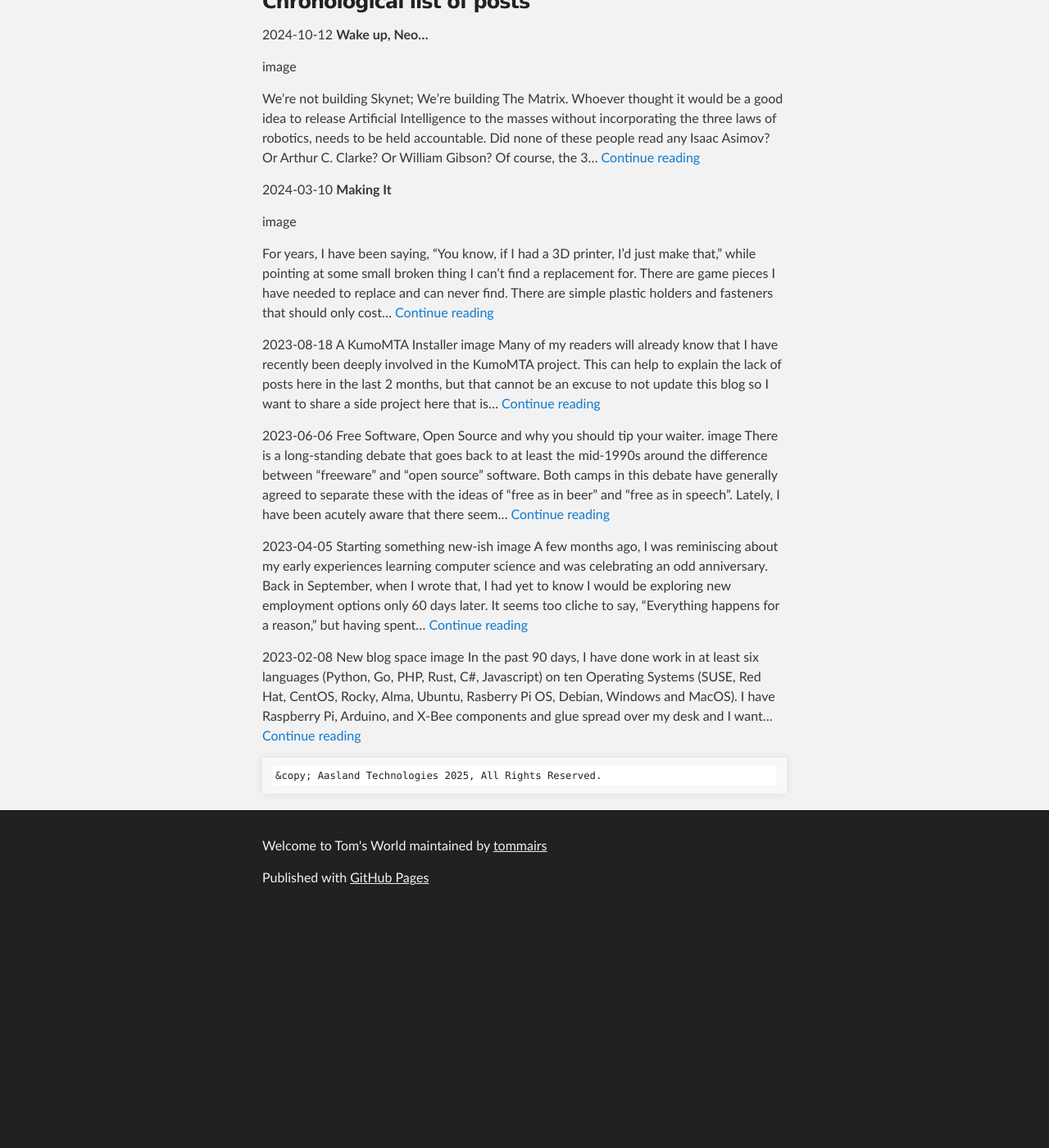
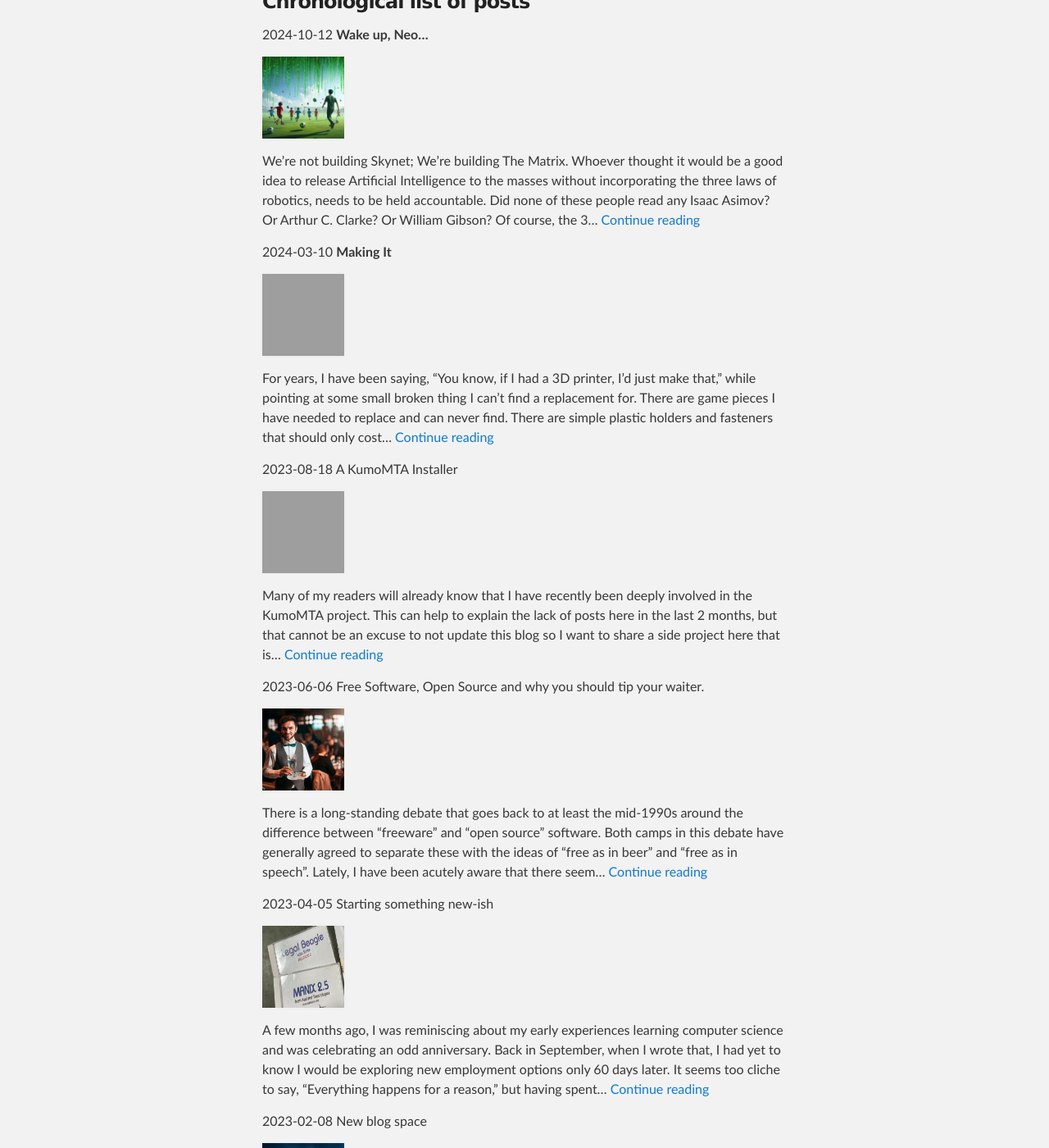
Before and after one commit to tommairs/aasland.github.io, a Jekyll site: the page built from aaslandblog.md, in a window 1280 px wide and 1400 px high, scrolled down 354 px. Shown: the whole window at 82% size. Built offline with Jekyll 4.4.1, drawn with Linux system fonts in a browser that asks for light colours; before the commit the page ends 1471 px from its top, so only the background shows below that; some of the changed text lies outside the part shown.

Commit message:
Update aaslandblog.md

```diff
--- a/aaslandblog.md
+++ b/aaslandblog.md
@@ -11,36 +11,44 @@ Like what you see? [DONATE A COFFEE](https://donate.stripe.com/5kA4hi82GghS8Ny9A
 
 2024-10-12  **Wake up, Neo...**
 
-image
+<img src="https://tommairs.github.io/images/matrix-and-soccer.jpeg" width="100" height="100">
 
 We’re not building Skynet; We’re building The Matrix. Whoever thought it would be a good idea to release Artificial Intelligence to the masses without incorporating the three laws of robotics, needs to be held accountable. Did none of these people read any Isaac Asimov? Or Arthur C. Clarke? Or William Gibson? Of course, the 3… [Continue reading](https://blog.aasland.com/2024/10/12/wake-up-neo/)
 
 
 2024-03-10  **Making It**
 
-image
+<img src="https://tommairs.github.io/images/Jeepclip.png" width="100" height="100">
 
 For years, I have been saying, “You know, if I had a 3D printer, I’d just make that,” while pointing at some small broken thing I can’t find a replacement for. There are game pieces I have needed to replace and can never find. There are simple plastic holders and fasteners that should only cost… [Continue reading](https://blog.aasland.com/2024/03/10/making-it/)
 
 2023-08-18
 A KumoMTA Installer
-image
+
+<img src="https://tommairs.github.io/images/Installgears.jpg" width="100" height="100">
+
 Many of my readers will already know that I have recently been deeply involved in the KumoMTA project. This can help to explain the lack of posts here in the last 2 months, but that cannot be an excuse to not update this blog so I want to share a side project here that is… [Continue reading](https://blog.aasland.com/2023/08/18/a-kumomta-installer/)
 
 2023-06-06
 Free Software, Open Source and why you should tip your waiter.
-image
+
+<img src="https://tommairs.github.io/images/waiter-with-water.jpg" width="100" height="100">
+
 There is a long-standing debate that goes back to at least the mid-1990s around the difference between “freeware” and “open source” software. Both camps in this debate have generally agreed to separate these with the ideas of “free as in beer” and “free as in speech”. Lately, I have been acutely aware that there seem… [Continue reading](https://blog.aasland.com/2023/06/06/free-software-open-source-and-why-you-should-tip-your-waiter/)
 
 2023-04-05
 Starting something new-ish
-image
+
+<img src="https://tommairs.github.io/images/IMG_9609-1536x1056.jpg" width="100" height="100">
+
 A few months ago, I was reminiscing about my early experiences learning computer science and was celebrating an odd anniversary. Back in September, when I wrote that, I had yet to know I would be exploring new employment options only 60 days later. It seems too cliche to say, “Everything happens for a reason,” but having spent… [Continue reading](https://blog.aasland.com/2023/04/05/starting-something-new-ish/)
 
 
 2023-02-08
 New blog space
-image
+
+<img src="https://tommairs.github.io/images/New-Blog-space-banner.webp" width="100" height="100">
+
 In the past 90 days, I have done work in at least six languages (Python, Go, PHP, Rust, C#, Javascript) on ten Operating Systems (SUSE, Red Hat, CentOS, Rocky, Alma, Ubuntu, Rasberry Pi OS, Debian, Windows and MacOS). I have Raspberry Pi, Arduino, and X-Bee components and glue spread over my desk and I want… [Continue reading](https://blog.aasland.com/2023/02/08/new-blog-space/)
 
 
```
